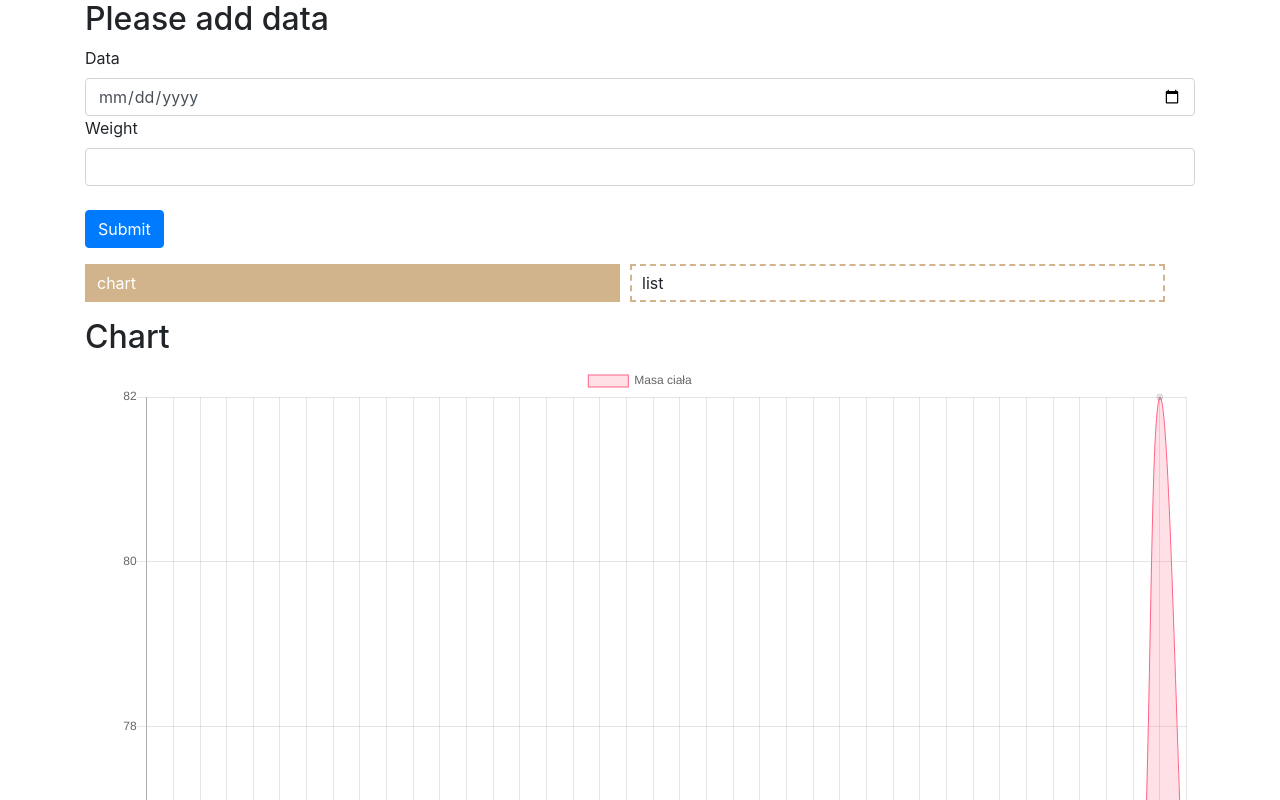
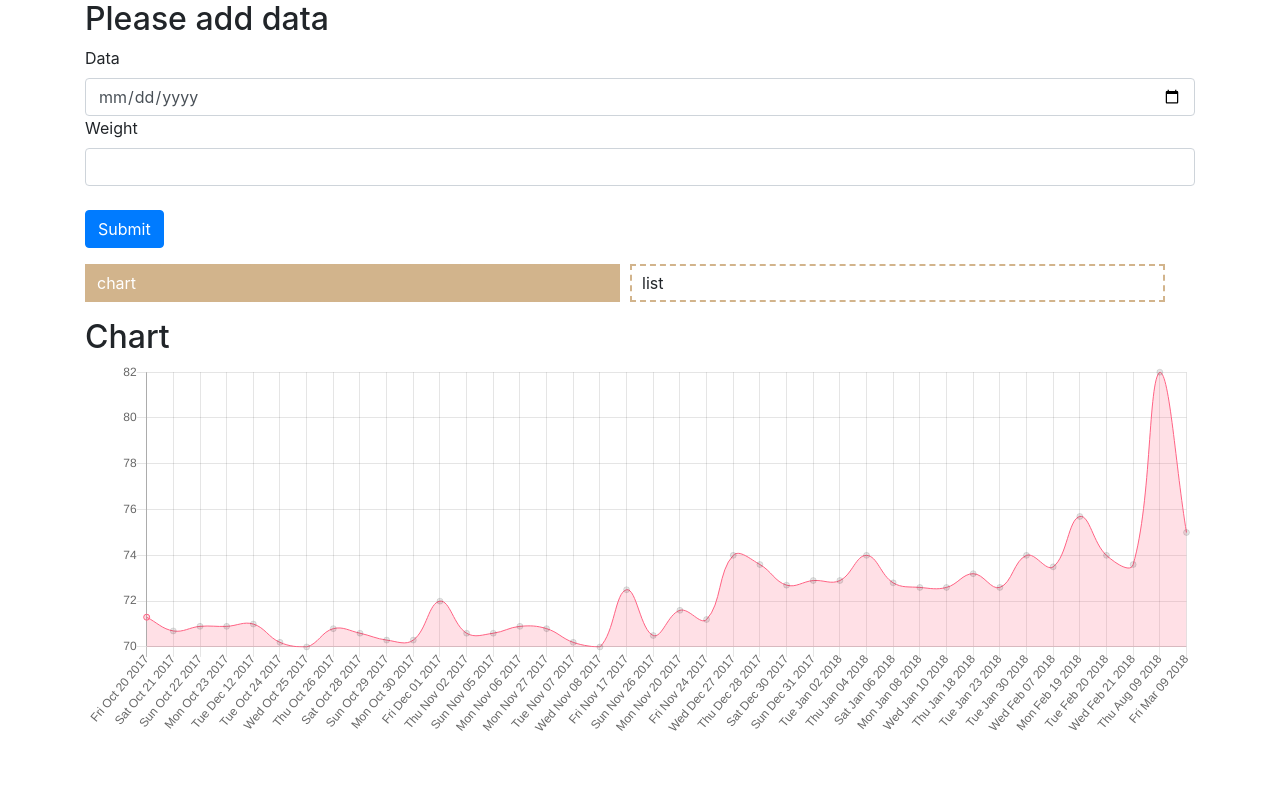
Before and after one commit to Kamilnaja/weight-chart, a React (Create React App) app: page / in a window 1280 px wide. Shown: the top 800 px of the page. Built offline with nearby package versions, Linux system fonts and the light colour scheme.

Commit message:
added better chart

```diff
--- a/package.json
+++ b/package.json
@@ -7,12 +7,15 @@
     "chart.js": "^2.7.2",
     "react": "^16.3.2",
     "react-dom": "^16.3.2",
-    "react-scripts": "1.1.4"
+    "react-scripts": "^1.1.5"
   },
   "scripts": {
     "start": "react-scripts start",
     "build": "react-scripts build",
     "test": "react-scripts test --env=jsdom",
     "eject": "react-scripts eject"
+  },
+  "devDependencies": {
+    "eslint-plugin-react": "^7.11.1"
   }
 }
--- a/src/components/dataChart.js
+++ b/src/components/dataChart.js
@@ -11,11 +11,12 @@ class DataChart extends Component {
     }
 
     componentDidMount() {
-
-        var ctx = document.getElementById("myChart").getContext('2d');
+        var ctx = document.getElementById('myChart').getContext('2d');
         // eslint-disable-next-line
         var myChart = new Chart(ctx, {
             type: 'line',
+            maintainAspectRatio: false,
+            responsive: true,
             data: {
                 labels: this.service.getDaysFromItemList(),
                 datasets: [{
@@ -31,6 +32,9 @@ class DataChart extends Component {
                 }]
             },
             options: {
+                legend: {
+                    display: false
+                },
                 scales: {
                     yAxes: [{
                         ticks: {
@@ -49,7 +53,13 @@ class DataChart extends Component {
                     <h2>
                         Chart
                     </h2>
-                    <canvas id="myChart" width="400" height="400"></canvas>
+                    <div className="chartWrapper">
+                        <div className="chartAreaWrapper">
+                            <div className="chartAreaWrapper2">
+                                <canvas id="myChart" width="1500" height="500"></canvas>
+                            </div>
+                        </div>
+                    </div>
                 </div>
             </div>
         );
--- a/src/index.css
+++ b/src/index.css
@@ -17,3 +17,19 @@
     background-color: tan;
     color: white;
 }
+
+.chartWrapper {
+    position: relative;
+}
+
+.chartWrapper>canvas {
+    position: absolute;
+    left: 0;
+    top: 0;
+    pointer-events: none;
+}
+
+.chartAreaWrapper {
+    width: 100%;
+    overflow-x: scroll;
+}
--- a/src/services/weightService.js
+++ b/src/services/weightService.js
@@ -7,29 +7,28 @@ export default class weightService {
     }
 
     getWeightList() {
-        return this.itemList
+        return this.itemList;
     }
 
     setWeightList() {
-        // todo - edit this
     }
 
     getWeightFromItemList() {
-        let parsedData = [];
+        const parsedData = [];
         this.itemList.forEach(item => parsedData.push(item.weight));
         return parsedData;
     }
 
     getDaysFromItemList() {
-        let parsedData = [];
+        const parsedData = [];
         this.itemList.forEach(item => {
-            let itemToChangeFormat = new Date(item.date).toDateString();
-            parsedData.push(itemToChangeFormat)
+            const itemToChangeFormat = new Date(item.date).toDateString();
+            parsedData.push(itemToChangeFormat);
         });
         return parsedData;
     }
 
     getParsedData() {
-        return this.parsedData
+        return this.parsedData;
     }
 }
```
Also changed, not shown: src/App.css (deleted, +0 -28 lines), 2 other files (tests, documents, lock files or other folders).
